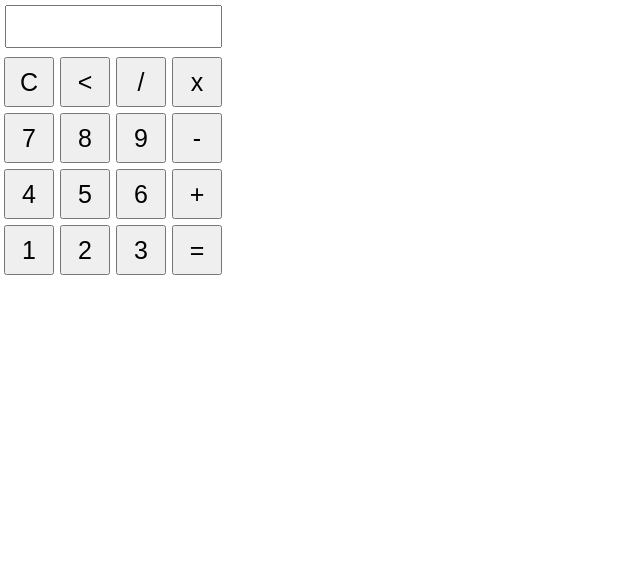
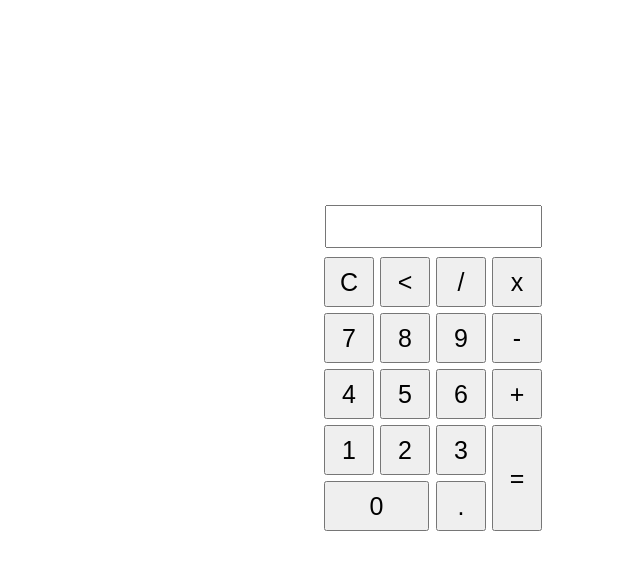
Before and after one commit to Galaxy97/boteon, a plain HTML site: page Calculator/index.html in a window 1280 px wide. Shown: the whole page, without its empty margins (0-640 px from the left). Drawn offline with Linux system fonts and the light colour scheme.

Commit message:
math vorking

```diff
--- a/Calculator/index.html
+++ b/Calculator/index.html
@@ -6,34 +6,39 @@
 	<link rel="stylesheet" type="text/css" href="main.css">
 </head>
 <body>
+	<div class="bg" ></div>
 	<div class="main">
 		<form name="form" >
 			<input class="textview" name="textview">
 		</form>
 		<table>
 			<tr>
-				<td><input class="button" type="button" value="C"></td>
-				<td><input class="button" type="button" value="<"></td>
-				<td><input class="button" type="button" value="/"></td>
-				<td><input class="button" type="button" value="x"></td>
+				<td><input class="button" type="button" onclick="clean()" value="C"></td>
+				<td><input class="button" type="button" onclick="back()" value="<"></td>
+				<td><input class="button" type="button" onclick="insert('/')"value="/"></td>
+				<td><input class="button" type="button" onclick="insert('*')" value="x"></td>
 			</tr>
 			<tr>
 				<td><input class="button" type="button" onclick="insert(7)" value="7"></td>
 				<td><input class="button" type="button" onclick="insert(8)" value="8"></td>
 				<td><input class="button" type="button" onclick="insert(9)" value="9"></td>
-				<td><input class="button" type="button" value="-"></td>
+				<td><input class="button" type="button" onclick="insert('-')"value="-"></td>
 			</tr>
 			<tr>
 				<td><input class="button" type="button" onclick="insert(4)" value="4"></td>
 				<td><input class="button" type="button" onclick="insert(5)" value="5"></td>
 				<td><input class="button" type="button" onclick="insert(6)" value="6"></td>
-				<td><input class="button" type="button" onclick="" value="+"></td>
+				<td><input class="button" type="button" onclick="insert('+')" value="+"></td>
 			</tr>
 			<tr>
 				<td><input class="button" type="button" onclick="insert(1)" value="1"></td>
 				<td><input class="button" type="button" onclick="insert(2)" value="2"></td>
 				<td><input class="button" type="button" onclick="insert(3)" value="3"></td>
-				<td><input class="button" type="button" onclick="" value="="></td>
+				<td rowspan="5"><input class="button" style="height: 106px" type="button" onclick="equal()" value="="></td>
+			</tr>
+			<tr>
+				<td colspan="2" ><input class="button" style="width: 105px" type="button" onclick="insert(0)" value="0"></td>
+				<td><input class="button" type="button" onclick="insert('.')" value="."></td>
 			</tr>
 		</table>
 
--- a/Calculator/main.css
+++ b/Calculator/main.css
@@ -1,3 +1,11 @@
+.main{
+	position: absolute;
+	top: 25%;
+	left: 25%;
+}
+body{
+	background: -webkit-gradient(#e66465, #9198e5);
+}
 *{
 	margin: 0;
 	padding: 0;
--- a/Calculator/main.js
+++ b/Calculator/main.js
@@ -1,3 +1,17 @@
-function insert(num) {
+;function insert(num) {
 	document.form.textview.value += num;
+};
+
+function equal(){
+	var exp = document.form.textview.value;
+	if(exp){
+		document.form.textview.value = eval(exp);
+	}
+};
+function clean(){
+	document.form.textview.value = "";
+};
+function back(){
+	var exp = document.form.textview.value;
+	document.form.textview.value = exp.substring(0,exp.length - 1);
 }
```
